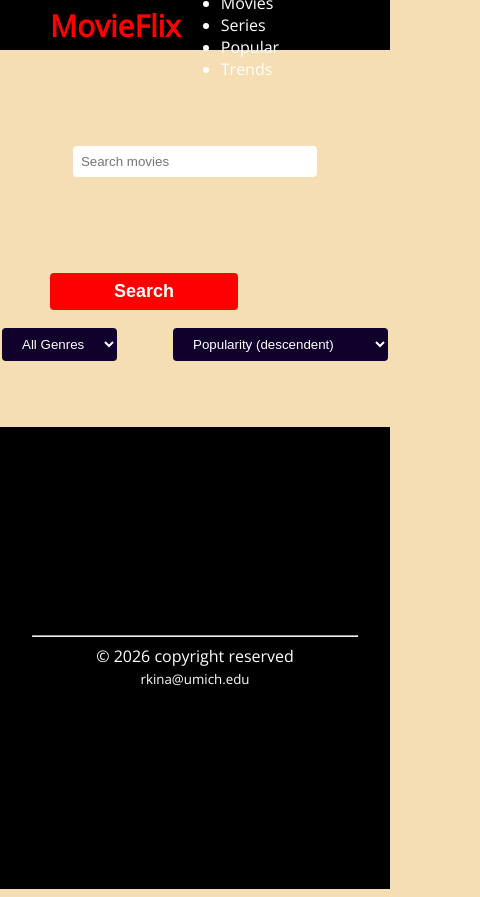
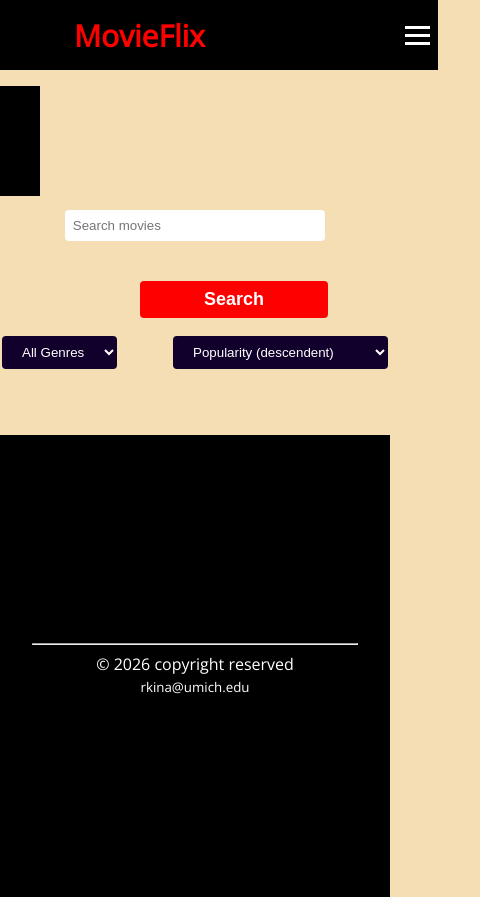
Before and after one commit to RonnieKi/EFS-API-project, a plain HTML site: page index.html in a window 390 px wide. Shown: the whole page, 480 px wide, since content can reach past the window. Drawn offline with nearby package versions, Linux system fonts and the light colour scheme; a web font is replaced by a local one.

Commit message:
Update styles.css

```diff
--- a/styles.css
+++ b/styles.css
@@ -9,11 +9,8 @@
     background-color: wheat;
     color: #fff;
   }
-  .navbar{
-    background-color: black;
-    width: 100%;
-    height: 50px;
-  }
+
+
   .navbar-container{
     display: flex;
     height: 100%;
@@ -21,7 +18,45 @@
     align-items: center;
     padding: 0 50px;
 
+
   }
+
+
+  .navbar{
+    min-height: 70px;
+    display: flex;
+    justify-content: space-between;
+    align-items: center;
+    padding: 0 24px;
+    width: 100%;
+    height: 50px;
+    background-color: black
+}
+  .nav-menu{
+    display: flex;
+    justify-content: space-between;
+    align-items: center;
+    gap: 60px;
+
+}
+  .hamburger{
+    display: none;
+    cursor: pointer;
+    margin-left: 200px;
+}
+.bar{
+    background-color: white;
+    display: block;
+    width: 25px;
+    height: 3px;
+    margin: 5px auto;
+    -webkit-transition: all 0.3s ease-in-out;
+    transition: all 0.3s ease-in-out;
+}
+li{
+    list-style:none;
+}
+
   .logo-container{
       flex: 1;
   }
@@ -53,7 +88,7 @@
   .search-bar {
     max-width: 600px;
     margin: 0 auto;
-    padding: 96px 32px;
+    padding: 40px 32px;
     display: flex;
     justify-content: center;
     align-items: center;
@@ -63,20 +98,23 @@
     padding: 0.5rem;
     border: none;
     border-radius: 4px;
-    width: 70%;
+    width: 75%;
     background-color:white;
   }
 
   #search-button {
     padding: 0.5rem 4rem;
     border: none;
-    background-color:red;
+    background-color: red;
     color: #fff;
     border-radius: 4px;
     cursor: pointer;
-    margin-left: 50px;
+    margin-left: 45%;
     font-weight: bold;
     font-size: 18px;
+
+
+
   }
   #search-button:hover{
      background-color:#fff;
@@ -189,3 +227,50 @@
     padding: 200px 32px;
     text-align: center;
   }
+
+  @media(max-width:768px){
+      #search-button {
+         margin-left: 140px;
+      }
+        .search-bar{
+          margin-top: 100px;
+        }
+
+  }
+
+
+
+@media(max-width:768px){
+    .hamburger{
+        display: block;
+    }
+
+    .hamburger.active .bar:nth-child(2){
+        opacity: 0;
+    }
+     .hamburger.active .bar:nth-child(1){
+        transform: translateY(8px) rotate(45deg);
+    }
+     .hamburger.active .bar:nth-child(3){
+        transform: translateY(-8px) rotate(-45deg);
+    }
+    .nav-menu{
+        position: fixed;
+        left: -100%;
+        top:70px;
+        background-color: black;
+        flex-direction: column;
+        gap: 0;
+        width: 100%;
+        text-align: center;
+        transition: 0.3s;
+    }
+    .nav-item{
+        margin: 16px 0;
+
+    }
+    .nav-menu.active{
+        left: 0;
+    }
+
+}
```
